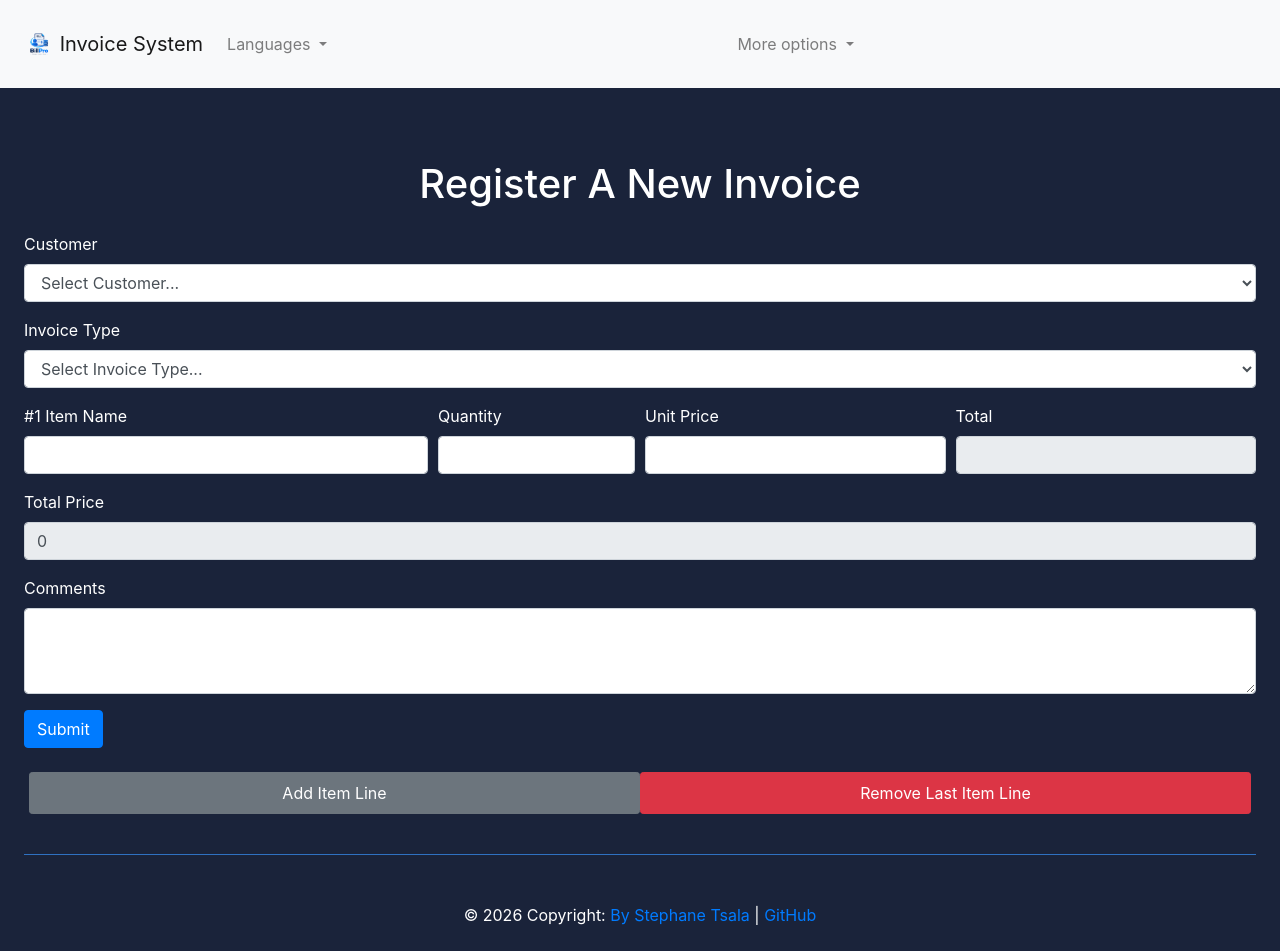
After one commit to tsalajunior/Billing_System_Django, a Django app: page /add_invoice/ in a window 1280 px wide. The commit adds this page. Run offline with Django 5.2, Linux system fonts and the light colour scheme; data comes from the database, SQL or seed files in the repository; both versions use the stored data as it was after the commit.

Commit message:
feat add new invoice

```diff
--- a/Invoice_app/models.py
+++ b/Invoice_app/models.py
@@ -39,7 +39,7 @@ class Invoice(models.Model):
     Author: stephaneboska@gmail.com
     """
 
-    INVOICE_TYPES = [("R", "Receipt"), ("I", "Invoice"), ("P", "Pro Forma Invoice")]
+    INVOICE_TYPES = [("R", "Receipt"), ("I", "Invoice"), ("P", "Proforma Invoice")]
 
     customer = models.ForeignKey(Customer, on_delete=models.PROTECT)
     save_by = models.ForeignKey(User, on_delete=models.PROTECT)
@@ -84,3 +84,6 @@ class Products(models.Model):
     @property
     def get_total_price(self):
         return self.quantity * self.unit_price
+
+    def __str__(self):
+        return self.name
--- a/Invoice_app/urls.py
+++ b/Invoice_app/urls.py
@@ -5,4 +5,5 @@ from . import views
 urlpatterns = [
     path('', views.HomeView.as_view(), name='home'),
     path('add_customer/', views.AddCustomerView.as_view(), name='add_customer'),
+    path('add_invoice/', views.AddInvoiceView.as_view(), name='add_invoice'),
 ]
--- a/Invoice_app/views.py
+++ b/Invoice_app/views.py
@@ -1,7 +1,9 @@
+from django.http import request
 from django.shortcuts import render
 from django.views import View
 from .models import *
 from django.contrib import messages
+from django.db import transaction
 
 
 # Create your views here.
@@ -39,15 +41,15 @@ class AddCustomerView(View):
 
     def post(self, request, *args, **kwargs):
         data = {
-            'name': request.POST.get('name'),
-            'email': request.POST.get('email'),
-            'phone_number': request.POST.get('phone'),
-            'sex': request.POST.get('sex'),
-            'age': request.POST.get('age'),
-            'address': request.POST.get('address'),
-            'city': request.POST.get('city'),
-            'zip_code': request.POST.get('zip_code'),
-            'save_by': request.user
+            "name": request.POST.get("name"),
+            "email": request.POST.get("email"),
+            "phone_number": request.POST.get("phone"),
+            "sex": request.POST.get("sex"),
+            "age": request.POST.get("age"),
+            "address": request.POST.get("address"),
+            "city": request.POST.get("city"),
+            "zip_code": request.POST.get("zip_code"),
+            "save_by": request.user,
         }
         try:
             created = Customer.objects.create(**data)  #
@@ -59,3 +61,64 @@ class AddCustomerView(View):
             messages.error(request, f"Error occurred while adding customer: {str(e)}")
 
         return render(request, self.template_name)
+
+
+class AddInvoiceView(View):
+    """
+    View for adding a new invoice.
+    Renders the add_invoice.html template.
+    """
+
+    template_name = "add_invoice.html"
+
+    def get(self, request, *args, **kwargs):
+        customers = Customer.objects.select_related("save_by").all()
+        return render(request, self.template_name, {"customers": customers})
+
+    @transaction.atomic
+    def post(self, request, *args, **kwargs):
+        customers = Customer.objects.select_related("save_by").all()
+        context = {"customers": customers}
+
+        items = []
+        try:
+            with transaction.atomic():
+                customer = request.POST.get("customer")
+                invoice_type = request.POST.get("invoice_type")
+                articles = request.POST.getlist("article")
+                quantities = request.POST.getlist("qty")
+                units = request.POST.getlist("unit_price")
+                total_a = request.POST.getlist("total_price-a")
+                total = request.POST.get("total_price")
+                comments = request.POST.get("comments")
+
+                if not articles:
+                    messages.error(request, "Please add at least one article.")
+                    return render(request, self.template_name, context)
+
+                data = {
+                    "customer_id": customer,
+                    "save_by": request.user,
+                    "invoice_type": invoice_type,
+                    "amount": float(total) if total else 0.0,
+                    "comments": comments,
+                }
+
+                invoice = Invoice.objects.create(**data)
+
+                for index, article in enumerate(articles):
+                    if index < len(quantities) and index < len(units):
+                        item = Products(
+                            invoice_id=invoice.id,
+                            name=article,
+                            quantity=float(quantities[index]) if quantities[index] else 0.0,
+                            unit_price=float(units[index]) if units[index] else 0.0,
+                            total_price=float(total_a[index]) if total_a[index] else 0.0,
+                        )
+                        items.append(item)
+
+                Products.objects.bulk_create(items)  # Use bulk_create to insert multiple items at once
+                messages.success(request, "Invoice added successfully.")
+        except Exception as e:
+            messages.error(request, f"Error occurred while adding invoice: {str(e)}.")
+        return render(request, self.template_name, context)
--- a/static/js/main.js
+++ b/static/js/main.js
@@ -0,0 +1,120 @@
+// // click to add new item
+// $(document).on("click", "#add-item", function () {
+//     var numberOfItems = $("#wrapper").children().length + 1;
+
+//     let formAdd = `
+//         <div class="form-row">
+//             <div class="form-group col-md-4">
+//                 <label for="article-${numberOfItems}">#${numberOfItems} Item Name</label>
+//                 <input type="text" required class="form-control" id="article-${numberOfItems}" name="article">
+//             </div>
+//             <div class="form-group col-md-2">
+//                 <label for="qty-${numberOfItems}">Quantity</label>
+//                 <input type="number" min="1" step="0.1" required class="form-control" id="qty-${numberOfItems}" name="qty">
+//             </div>
+//             <div class="form-group col-md-3">
+//                 <label for="unit_price-${numberOfItems}">Unit Price</label>
+//                 <input type="number" min="0" step="0.01" onchange="handleChangeSingleArticle(this.id)" required class="form-control" id="unit_price-${numberOfItems}"
+//                     name="unit_price">
+//             </div>
+//             <div class="form-group col-md-3">
+//                 <label for="total_price-a-${numberOfItems}">Total</label>
+//                 <input type="number" min="0" step="0.01" readonly class="form-control" id="total_price-a-${numberOfItems}"
+//                     name="total_price-a">
+//             </div>
+//         </div>
+//     `
+//     $("#wrapper:last").append(formAdd);
+// })
+
+// // click to remove the last item
+// $(document).on("click", "#remove-item", function () {
+//     $("#wrapper:last").children().last().remove();
+// });
+
+// // calculate total price for each item
+
+// function handleChangeSingleArticle(id) {
+//     let articleId = id.toString().split("-")[1];
+//     let idQty = `#qty-${articleId}`;
+//     let idUnitPrice = `#unit_price-${articleId}`;
+//     let totalIdLine = `#total_price-a-${articleId}`;
+//     let totalLine = parseFloat($(idQty).val()) * parseFloat($(idUnitPrice).val());
+
+//     $(totalIdLine).val(totalLine);
+
+//     $('#total_price').val(parseFloat($('#total_price').val()) + totalLine);
+// }
+
+
+// Variable globale pour garantir des ID uniques même après suppression
+var itemCounter = $("#wrapper").children().length;
+
+// click to add new item
+$(document).on("click", "#add-item", function () {
+    itemCounter++; // On incrémente le compteur unique
+
+    let formAdd = `
+        <div class="form-row">
+            <div class="form-group col-md-4">
+                <label for="article-${itemCounter}">#${itemCounter} Item Name</label>
+                <input type="text" required class="form-control" id="article-${itemCounter}" name="article">
+            </div>
+            <div class="form-group col-md-2">
+                <label for="qty-${itemCounter}">Quantity</label>
+                <input type="number" min="1" step="0.1" required class="form-control" id="qty-${itemCounter}" name="qty">
+            </div>
+            <div class="form-group col-md-3">
+                <label for="unit_price-${itemCounter}">Unit Price</label>
+                <input type="number" min="0" step="0.01" onchange="handleChangeSingleArticle(this.id)" required class="form-control" id="unit_price-${itemCounter}" name="unit_price">
+            </div>
+            <div class="form-group col-md-3">
+                <label for="total_price-a-${itemCounter}">Total</label>
+                <input type="number" min="0" step="0.01" readonly class="form-control" id="total_price-a-${itemCounter}" name="total_price-a">
+            </div>
+        </div>
+    `;
+    $("#wrapper").append(formAdd);
+});
+
+// click to remove the last item
+$(document).on("click", "#remove-item", function () {
+    // On ne supprime que s'il reste plus d'une ligne (optionnel mais recommandé)
+    if ($("#wrapper").children().length > 1) {
+        $("#wrapper").children().last().remove();
+        calculateGrandTotal(); // Recalculer le total général après suppression
+    }
+});
+
+// calculate total price for each item
+function handleChangeSingleArticle(id) {
+    let articleId = id.toString().split("-")[1];
+    let idQty = `#qty-${articleId}`;
+    let idUnitPrice = `#unit_price-${articleId}`;
+    let totalIdLine = `#total_price-a-${articleId}`;
+
+    // Sécurité : Remplacer par 0 si le champ est vide pour éviter le bug du NaN
+    let qty = parseFloat($(idQty).val()) || 0;
+    let unitPrice = parseFloat($(idUnitPrice).val()) || 0;
+
+    // Calcul et affichage du prix de la ligne (arrondi à 2 décimales)
+    let totalLine = qty * unitPrice;
+    $(totalIdLine).val(totalLine.toFixed(2));
+
+    // Recalcul global de la facture
+    calculateGrandTotal();
+}
+
+// Nouvelle fonction pour calculer proprement le total général
+function calculateGrandTotal() {
+    let grandTotal = 0;
+
+    // On parcourt chaque input de total de ligne
+    $('input[name="total_price-a"]').each(function() {
+        let value = parseFloat($(this).val()) || 0;
+        grandTotal += value;
+    });
+
+    // Mise à jour du champ Grand Total
+    $('#total_price').val(grandTotal.toFixed(2));
+}
--- /dev/null
+++ b/templates/add_invoice.html
@@ -0,0 +1,80 @@
+{% extends 'base.html' %}
+{% load static %}
+
+{% block content %}
+<br><br>
+<h1 class="text-white mx-4 mb-4 text-center">Register A New Invoice</h1>
+<form method="POST" action="{% url 'add_invoice' %}" class="text-white mx-4">
+    {% csrf_token %}
+    <div class="form-row">
+        <div class="form-group col-md-12">
+            <label for="customer">Customer</label>
+            <select class="form-control" id="customer" name="customer">
+                <option value="">Select Customer...</option>
+                {% for customer in customers %}
+                <option value="{{ customer.id }}">{{ customer.name }}</option>
+                {% endfor %}
+            </select>
+        </div>
+    </div>
+
+    <div class="form-row">
+        <div class="form-group col-md-12">
+            <label for="invoice_type">Invoice Type</label>
+            <select class="form-control" id="invoice_type" name="invoice_type">
+                <option value="">Select Invoice Type...</option>
+                <option value="R">Receipt</option>
+                <option value="P">Proforma Invoice</option>
+                <option value="I">Invoice</option>
+            </select>
+        </div>
+    </div>
+
+    <div id="wrapper">
+        <div class="form-row">
+            <div class="form-group col-md-4">
+                <label for="article-1">#1 Item Name</label>
+                <input type="text" required class="form-control" id="article-1" name="article">
+            </div>
+            <div class="form-group col-md-2">
+                <label for="qty-1">Quantity</label>
+                <input type="number" min="1" step="0.1" required class="form-control" id="qty-1" name="qty">
+            </div>
+            <div class="form-group col-md-3">
+                <label for="unit_price-1">Unit Price</label>
+                <input type="number" min="0" step="0.01" onchange="handleChangeSingleArticle(this.id)" required class="form-control" id="unit_price-1"
+                    name="unit_price">
+            </div>
+            <div class="form-group col-md-3">
+                <label for="total_price-a-1">Total</label>
+                <input type="number" min="0" step="0.01" readonly class="form-control" id="total_price-a-1"
+                    name="total_price-a">
+            </div>
+        </div>
+    </div>
+
+    <div class="form-row">
+        <div class="form-group col-md-12">
+            <label for="total_price">Total Price</label>
+            <input type="number" value="0" step="0.01" readonly class="form-control" id="total_price" name="total_price">
+        </div>
+    </div>
+
+    <div class="form-row">
+        <div class="form-group col-md-12">
+            <label for="comments">Comments</label>
+            <textarea class="form-control" id="comments" name="comments" rows="3" cols="30"></textarea>
+        </div>
+    </div>
+
+    <button type="submit" class="btn btn-primary">Submit</button>
+</form>
+
+<div class="form-row mx-4 mt-4">
+    <div class="form-group col-md-12 md:flex-col d-flex justify-content-between gap-2">
+        <button type="button" class="btn btn-secondary w-1/2 col-md-6 p-2 rounded-sm" id="add-item">Add Item Line</button>
+        <button type="button" class="btn btn-danger w-1/2 col-md-6 p-2 rounded-sm" id="remove-item">Remove Last Item Line</button>
+    </div>
+</div>
+
+{% endblock %}
--- a/templates/base.html
+++ b/templates/base.html
@@ -12,6 +12,8 @@
     {% load static %}
     <link rel="icon" type="image/x-icon" href="{% static 'images/InvoiceAppLogo.ico' %}">
 
+    <script src="https://code.jquery.com/jquery-3.7.1.js"
+        integrity="sha256-eKhayi8LEQwp4NKxN+CfCh+3qOVUtJn3QNZ0TciWLP4=" crossorigin="anonymous"></script>
     <title>Invoice System</title>
 </head>
 
@@ -53,8 +55,8 @@
                             More options
                         </a>
                         <div class="dropdown-menu">
-                            <a class="dropdown-item" href="{% url 'add_customer' %}">Add costumer</a>
-                            <a class="dropdown-item" href="#">Add invoice</a>
+                            <a class="dropdown-item" href="{% url 'add_customer' %}">Add customer</a>
+                            <a class="dropdown-item" href="{% url 'add_invoice' %}">Add invoice</a>
                             <div class="dropdown-divider"></div>
                             <a class="dropdown-item" href="#">Statistics</a>
                         </div>
@@ -85,6 +87,7 @@
     {% block content %}
     {% endblock %}
 
+    <script src="{% static 'js/main.js' %}"></script>
     <script src="https://cdn.jsdelivr.net/npm/jquery@3.5.1/dist/jquery.slim.min.js"
         integrity="sha384-DfXdz2htPH0lsSSs5nCTpuj/zy4C+OGpamoFVy38MVBnE+IbbVYUew+OrCXaRkfj"
         crossorigin="anonymous"></script>
```
Also changed, not shown: templates/index.html (+2 -7 lines), db.sqlite3.
